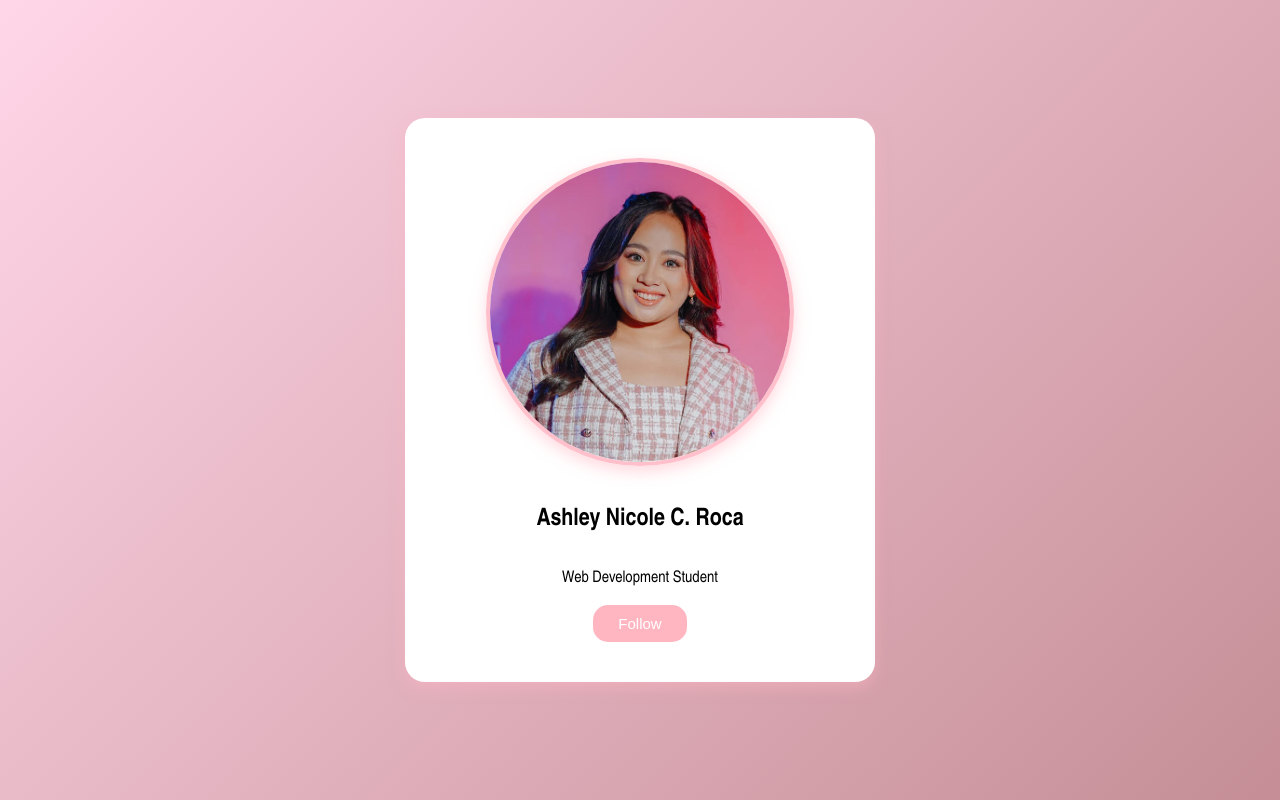
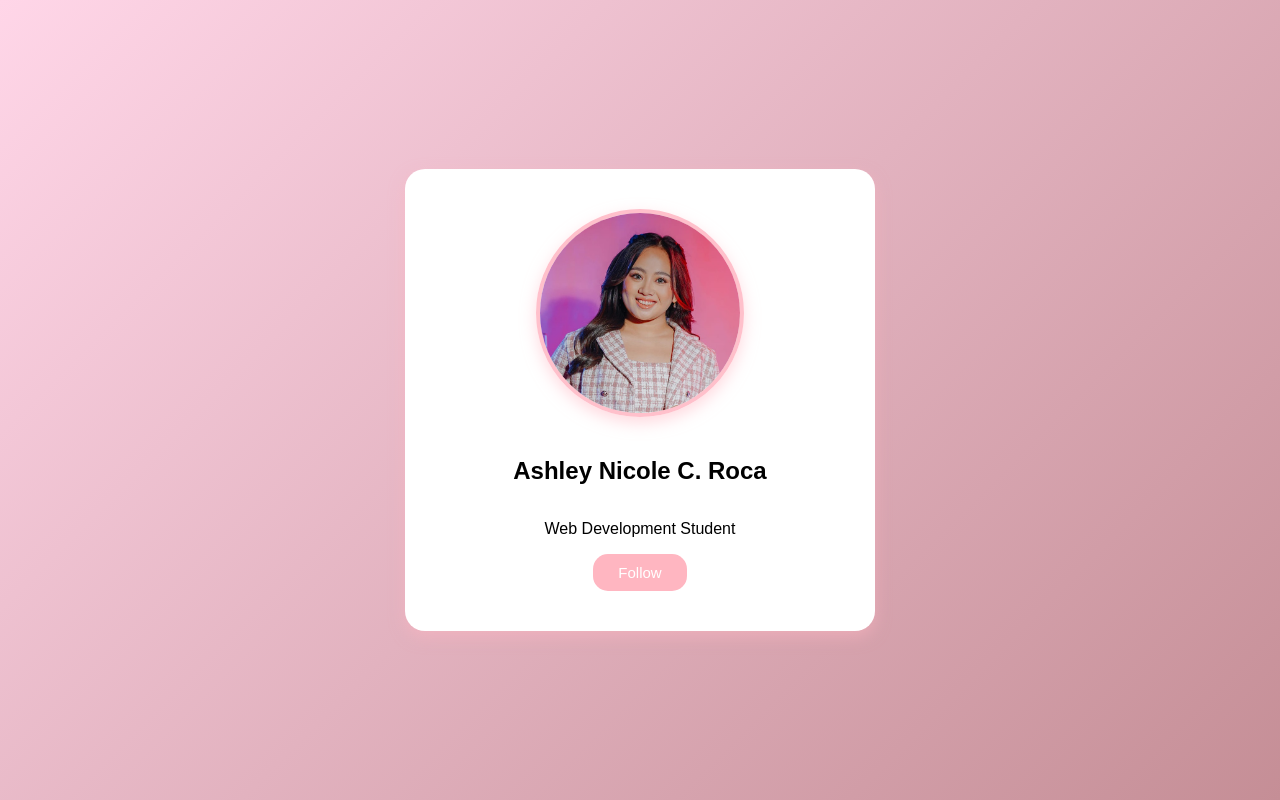
Before and after one commit to NicxzsA/Own-Profile-Card, a plain HTML site: page index.html in a window 1280 px wide. Drawn offline with Linux system fonts and the light colour scheme.

Commit message:
Update style.css

```diff
--- a/style.css
+++ b/style.css
@@ -5,7 +5,7 @@ body {
     justify-content: center;
     align-items: center;
     background: linear-gradient(135deg, #ffd6e8, #c58e96);
-    font-family: 'Arial Narrow', Arial, sans-serif;
+    font-family: Arial, sans-serif;
 }
 
 .card {
@@ -29,8 +29,8 @@ body {
 }
 
 .profile-img {
-    width: 300px;
-    height: 300px;
+    width: 200px;
+    height: 200px;
     border-radius: 50%;
     border: 4px solid #ffc0cb;
     box-shadow: 0 6px 15px rgba(255, 182, 193, 0.5);
```
